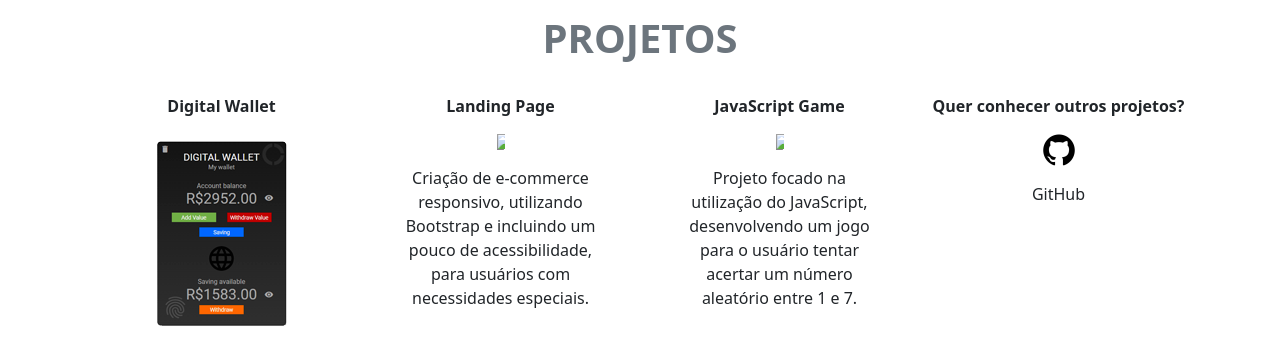
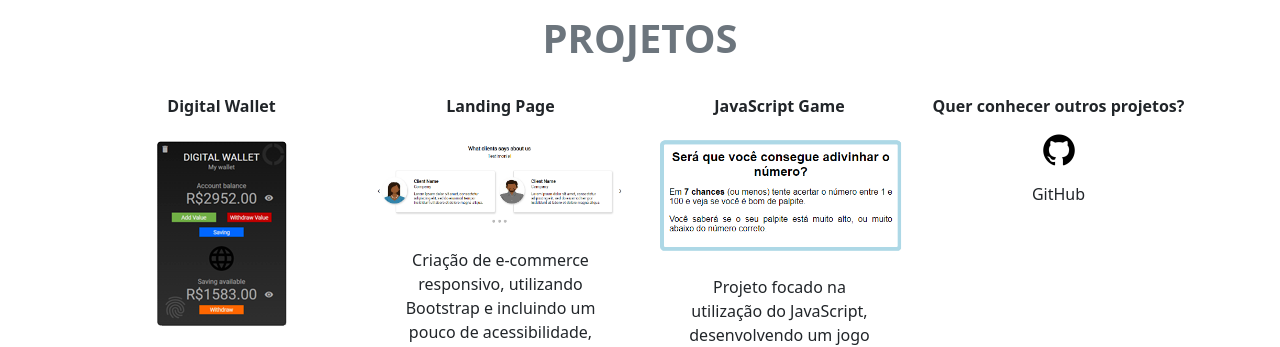
Before and after one commit to jeimoal/Portpholio, a plain HTML site: page index.html in a window 1280 px wide. Shown: the part 1740-2087 px from the top of the page. Drawn offline with nearby package versions, Linux system fonts and the light colour scheme.

Commit message:
Add files via upload

```diff
--- a/index.html
+++ b/index.html
@@ -150,13 +150,13 @@
 
 				<div class="col-md-3 mt-3 d-flex flex-column justify-content-start align-items-center">
 					<p class="text-capitalize fw-bold mb-0">landing page</p>
-					<a href="https://jeimoal.github.io/modernLandingPage/" target="_blank" class="d-flex justify-content-center"><img src="img/bgGray.png" class="w-50 my-3"></a>
+					<a href="https://jeimoal.github.io/modernLandingPage/" target="_blank" class="d-flex justify-content-center"><img src="land_over.png" class="my-3 img-fluid rounded-1"></a>
 					<p class="text-justify text-center w-75">Criação de e-commerce responsivo, utilizando Bootstrap e incluindo um pouco de acessibilidade, para usuários com necessidades especiais.</p>
 				</div>
 
 				<div class="col-md-3 mt-3 d-flex flex-column justify-content-start align-items-center">
 					<p class="text-capitalize fw-bold mb-0">javaScript game</p>
-					<a href="https://jeimoal.github.io/DigitalWallet/" target="_blank" class="d-flex justify-content-center"><img src="img/bgGray.png" class="w-50 my-3"></a>
+					<a href="https://jeimoal.github.io/DigitalWallet/" target="_blank" class="d-flex justify-content-center"><img src="jsGame.PNG" class="my-3 img-fluid rounded-1"></a>
 					<p class="text-justify text-center w-75">Projeto focado na utilização do JavaScript, desenvolvendo um jogo para o usuário tentar acertar um número aleatório entre 1 e 7.</p>
 				</div>
 
```
Also changed, not shown: jsGame.PNG (added), land_over.png (added).
